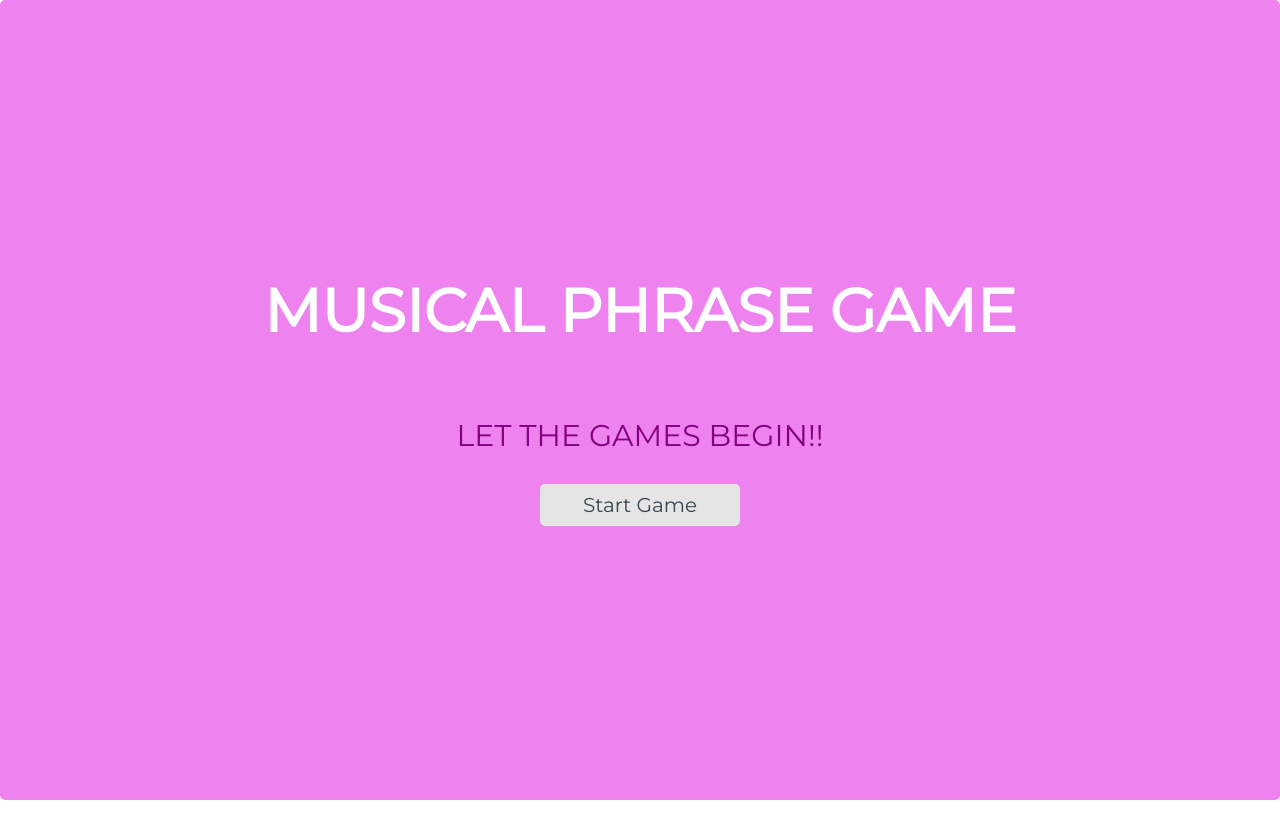
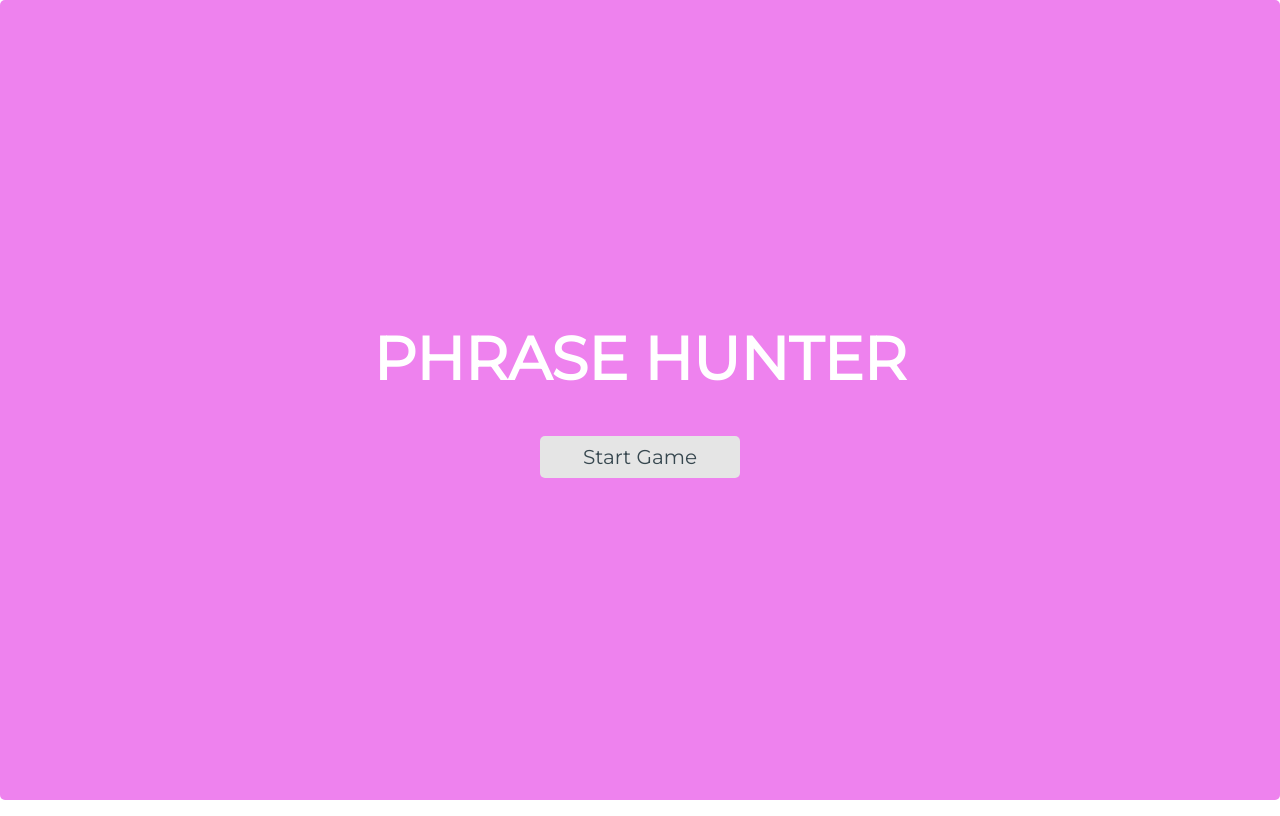
Before and after one commit to ITLady01/AthenaProjects, a plain HTML site: page Project 4/Game show app/index.html in a window 1280 px wide. Drawn offline with Linux system fonts and the light colour scheme.

Commit message:
Final Update

```diff
--- a/Project 4/Game show app/index.html
+++ b/Project 4/Game show app/index.html
@@ -1,9 +1,8 @@
 <!DOCTYPE html>
 <html lang="en">
-
 	<head>
 		<meta charset="utf-8">
-    <title>Musical Phrase Hunter</title>
+		<title>Phrase Hunter</title>
 		<meta name="viewport" content="width=device-width, initial-scale=1.0">
 		<link href="css/styles.css" rel="stylesheet">
 		<link href="css/animate.css" rel="stylesheet">
@@ -13,16 +12,13 @@
 	<body>
 		<div class="main-container">
 			<div id="overlay" class="start">
-            <h2 class="title">Musical Phrase Game</h2>
+				<h2 class="title">Phrase Hunter</h2>
 				<h1 id="game-over-message"></h1>
-            <p> LET THE GAMES BEGIN!!</p>
 				<button id="btn__reset">Start Game</button>
 			</div>
 
 			<div id="banner" class="section">
-            <h2 class="header">Musical Phrase Game</h2>
-            <span>Take a musical guess what the phrase is?</span>
-            <span> THE HUNT IS ON!!</span>
+				<h2 class="header">Phrase Hunter</h2>
 			</div>
 
 			<div id="phrase" class="section">
@@ -82,5 +78,4 @@
 	<script type="text/javascript" src="js/Phrase.js"></script>
 	<script type="text/javascript" src="js/Game.js"></script>
 	<script type="text/javascript" src="js/app.js"></script>
-
 </html>
```
Also changed, not shown: 3 other files. Lines whose indentation alone changed are shown as unchanged.
